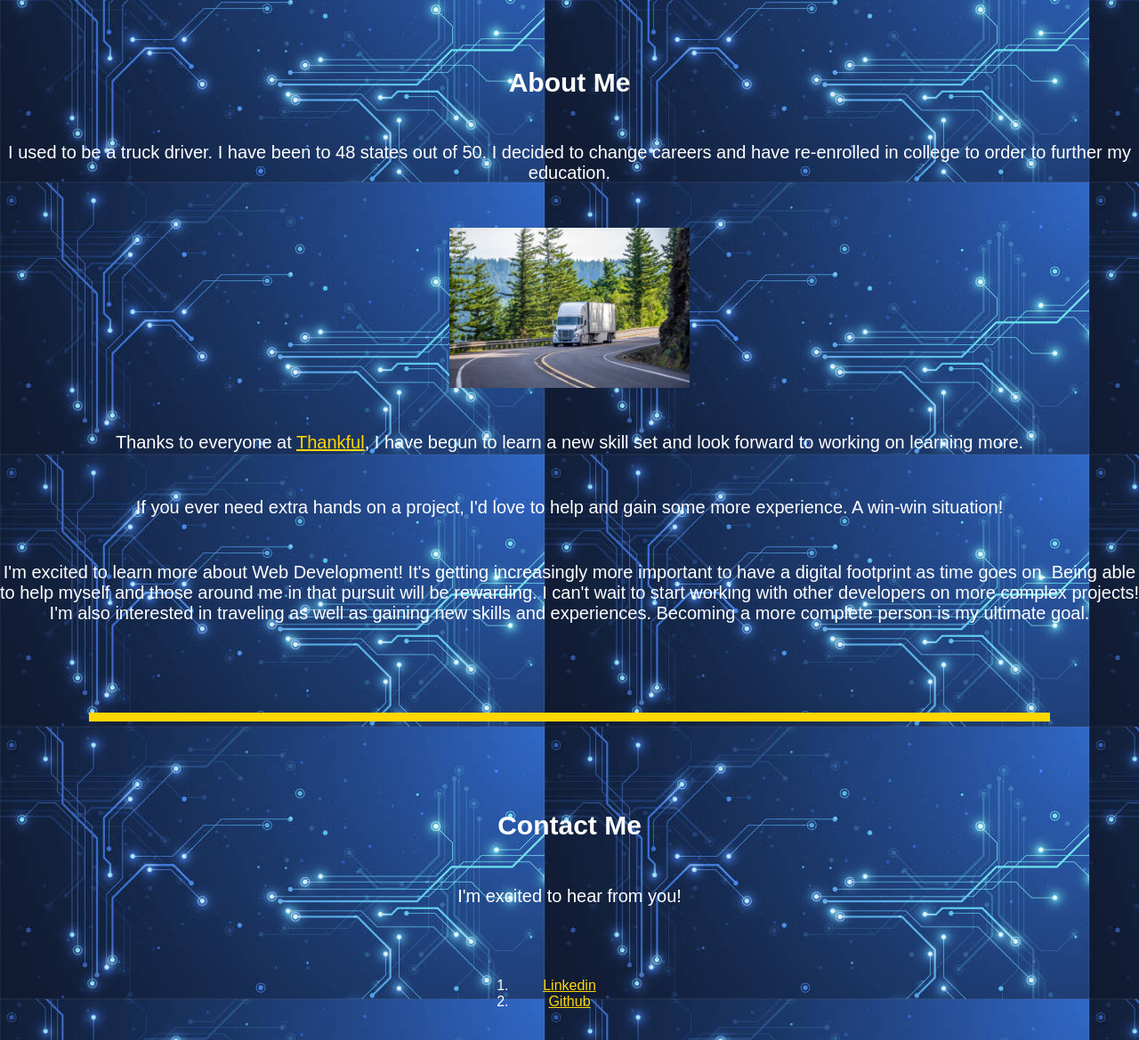
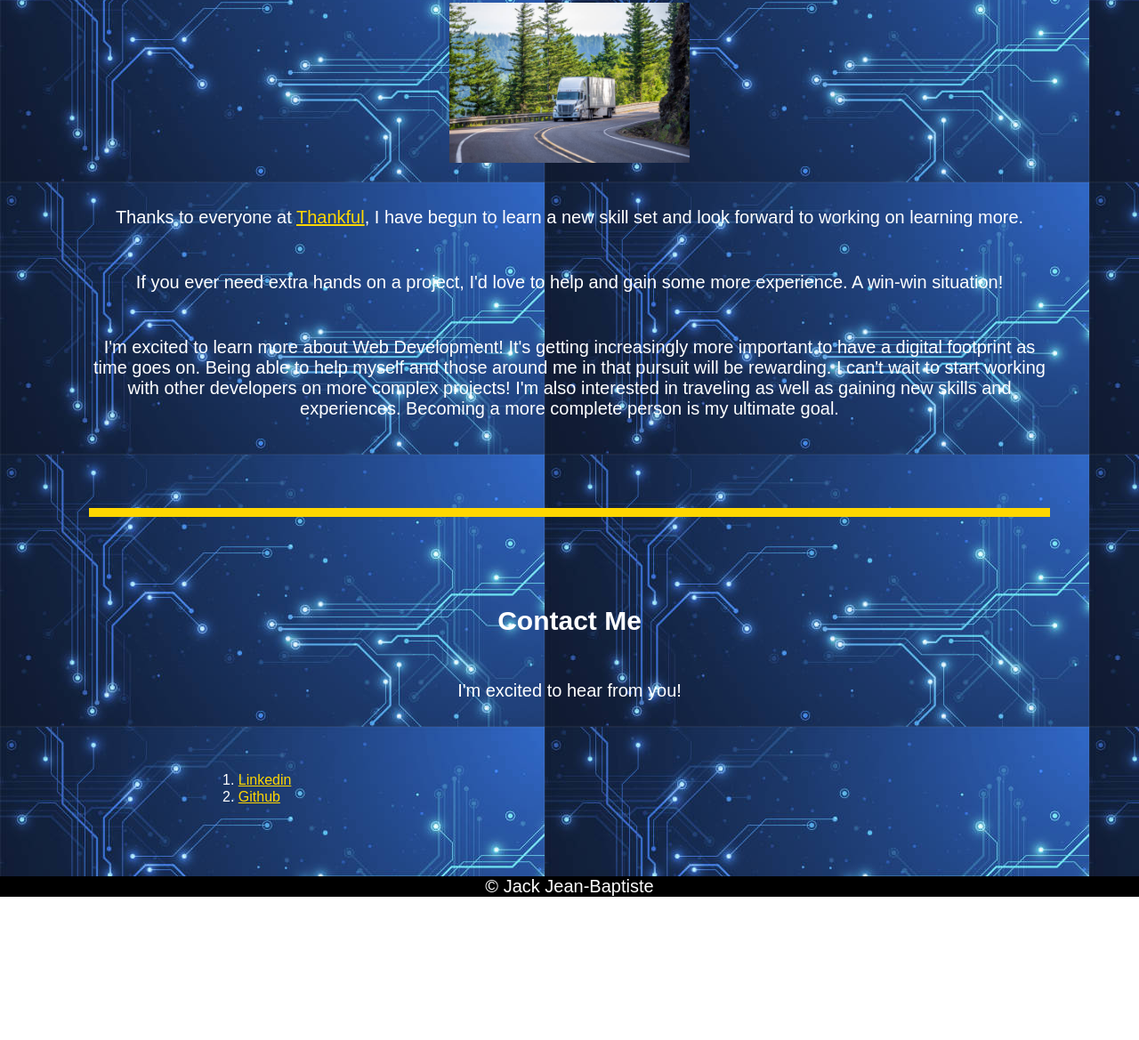
Before and after one commit to Jack-The-Developer/portfolio-project-2, a plain HTML site: page index.html in a window 1280 px wide. Shown: the part 1631-2800 px from the top of the page at 89% size. After the commit the page ends 2639 px from the top, so only its background shows below. Drawn offline with nearby package versions, Linux system fonts and the light colour scheme; a web font is replaced by a local one.

Commit message:
added article tag, removed images not about my profession, aligned lists to bullet points, and added margin to paragraphs.

```diff
--- a/index.html
+++ b/index.html
@@ -28,16 +28,18 @@
 
       <img src = "images/intro/jack-2.jpg" alt = "Portrait of Jack Jean-Baptiste."/>
 
+      <article>
+
         <h2>Hello! Welcome To My Page</h2>
 
           <p>My name is Jack and I am a Software
           Developer based out of Orlando, FL.
           developing so far has been exhilarating.</p>
 
-      <img src = "images/intro/floridaimage.jpg" alt = "Alligators come to mind when thinking of florida."/>
-
           <p>As a former truck driver, I have a lot of
           interests including but not limited to:</p>
+
+          <div>
 
             <ul>
 
@@ -51,14 +53,20 @@
 
             </ul>
 
+          </div>
+
           <p>Feel free to <a href = "#contact"> Contact
           Me!</a></p>
+
+      </article>
 
     </section>
 
     <hr class="gold">
 
     <section> <!--About Me-->
+
+      <article>
 
         <h2>About Me</h2>
 
@@ -68,7 +76,8 @@
         order to further my education.</p>
 
         <img src = "images/about-me/truckaboutme.jpg"
-      alt = "An 18 wheeler driving uphill with a beautfiful background of trees."/>
+        alt = "An 18 wheeler driving uphill with a beautfiful background of
+        trees."/>
 
         <p>Thanks to everyone at <a href =
         "https://www.thinkful.com/"> Thankful</a>, I
@@ -87,30 +96,41 @@
         skills and experiences. Becoming a more complete person is my ultimate
         goal. </p>
 
-    </section> <!--Contact Me-->
+      </article>
+
+    </section>
 
     <hr class="gold">
 
-    <section id = "contact">
+    <section id = "contact">  <!--Contact Me-->
+
+      <article>
 
         <h2>Contact Me</h2>
 
           <p>I'm excited to hear from you!</p>
+
+          <div>
 
             <ol>
 
               <li>
 
                 <a href = "https://www.linkedin.com/in/jack-the-developer?trk=people-guest_people_search-card"> Linkedin</a>
+
               </li>
 
               <li>
+
                 <a href = "https://github.com/Jack-The-Developer"> Github</a>
+
               </li>
 
             </ol>
 
-      <img src = "images/contact-me/disneyimage.jpg"  alt = "A picture of a castle that reminds you of Disney. Like Florida!"/>
+          </div>
+
+      </article>
 
     </section>
 
--- a/style.css
+++ b/style.css
@@ -22,28 +22,23 @@ header   {
 
 }
 
-ol   {
-
-  padding: 0 45%;
-
-}
-
-ul   {
-
-  padding: 0 40%;
-
-}
-
 header, footer	{
 
-background-color: #000000;
-width: 100%;
+  background-color: #000000;
+  width: 100%;
 
 }
 
 ul, ol	{
 
-margin: 80px 0;
+  list-style-position: inside;
+  margin: 80px 0;
+
+}
+
+div   {
+
+  margin-left: 250px;
 
 }
 
@@ -66,6 +61,8 @@ p   {
 
   margin-bottom: 50px;
   font-size: 20px;
+  margin-left: 100px;
+  margin-right: 100px;
 
 }
 
@@ -77,8 +74,13 @@ a:active { color: yellow; }
 h1, h2, p, ul, ol	  {
 
   color: #ffffff;
+  font-family: sans-serif;
+
+}
+
+h1, h2, p   {
+
   text-align: center;
-  font-family: sans-serif;
 
 }
 
```
Lines whose indentation alone changed are shown as unchanged.
